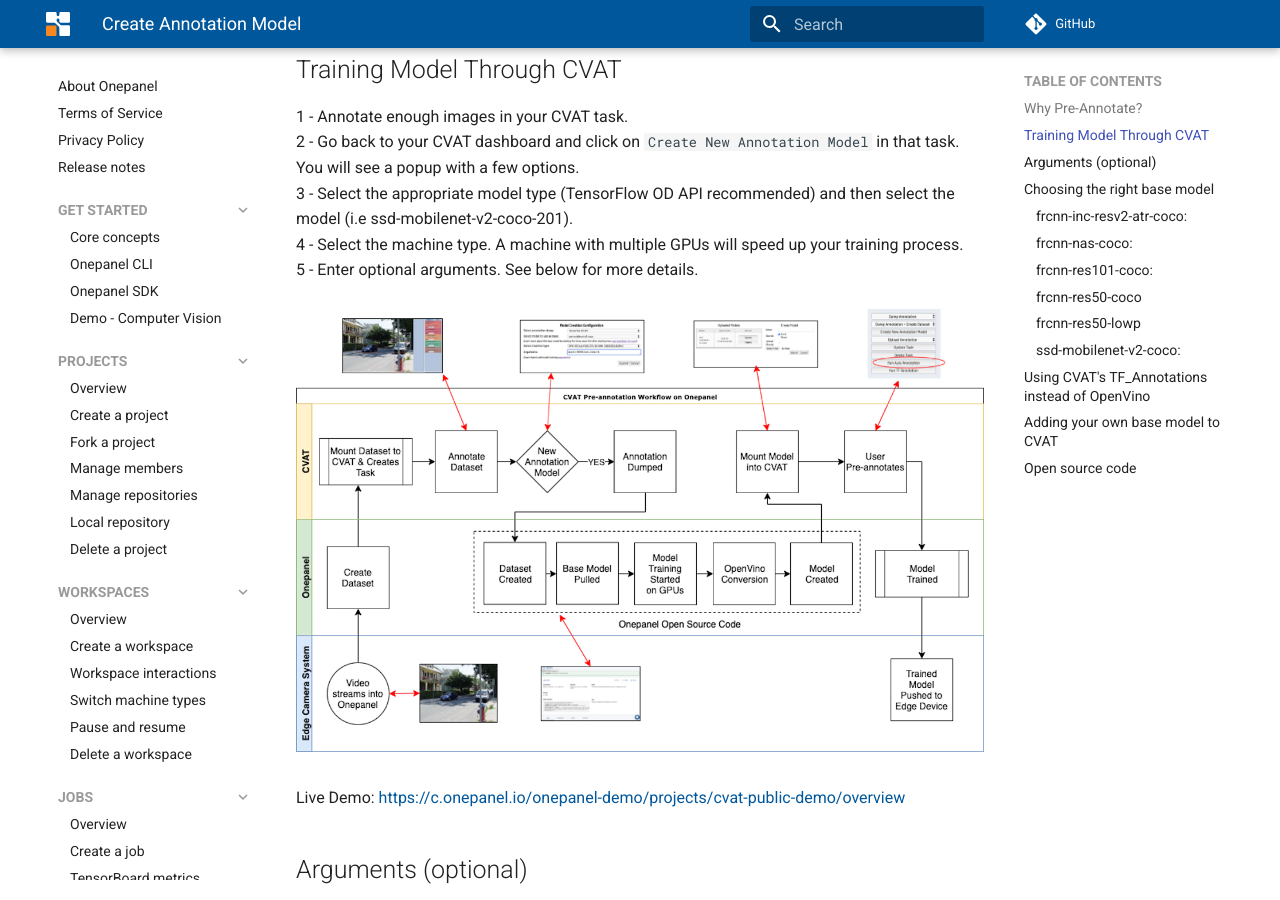
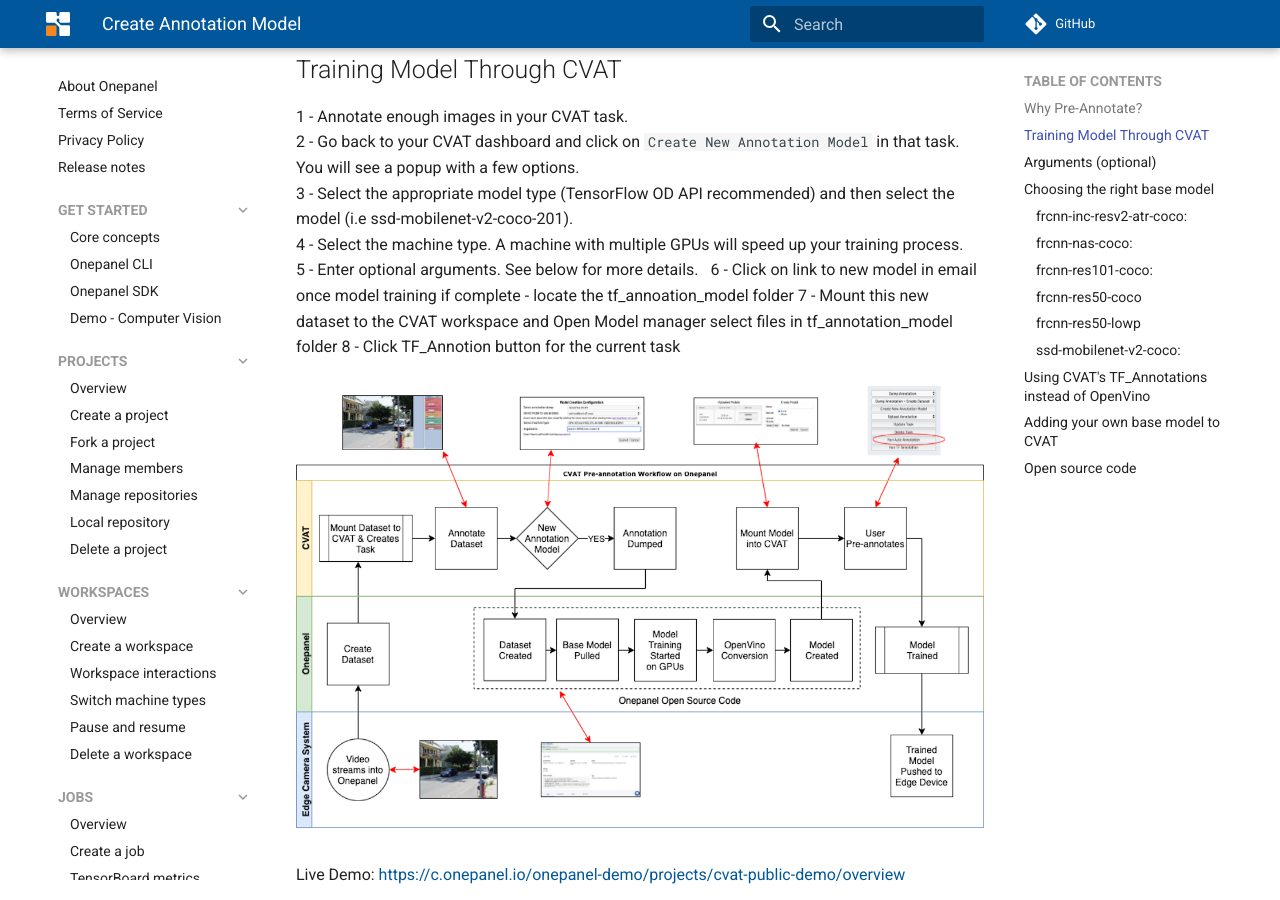
Before and after one commit to onepanelio/docs, an MkDocs documentation site: the page built from docs/CVAT/create_annotation_model.md, in a window 1280 px wide and 900 px high, scrolled down 323 px. Built offline with MkDocs 1.6.1 and Material for MkDocs 9.7.7, drawn with Linux system fonts in a browser that asks for light colours; comment, search, counter and statistics services are not loaded.

Commit message:
Update create_annotation_model.md

```diff
--- a/docs/CVAT/create_annotation_model.md
+++ b/docs/CVAT/create_annotation_model.md
@@ -9,6 +9,9 @@
 3 - Select the appropriate model type (TensorFlow OD API recommended) and then select the model (i.e ssd-mobilenet-v2-coco-201).
 4 - Select the machine type. A machine with multiple GPUs will speed up your training process.
 5 - Enter optional arguments. See below for more details.
+6 - Click on link to new model in email once model training if complete - locate the tf_annoation_model folder
+7 - Mount this new dataset to the CVAT workspace and Open Model manager select files in tf_annotation_model folder
+8 - Click TF_Annotion button for the current task
 
 ![CVAT flowchart](../assets/img/auto-annotation-v.2.0.png?raw=true)
 
```
